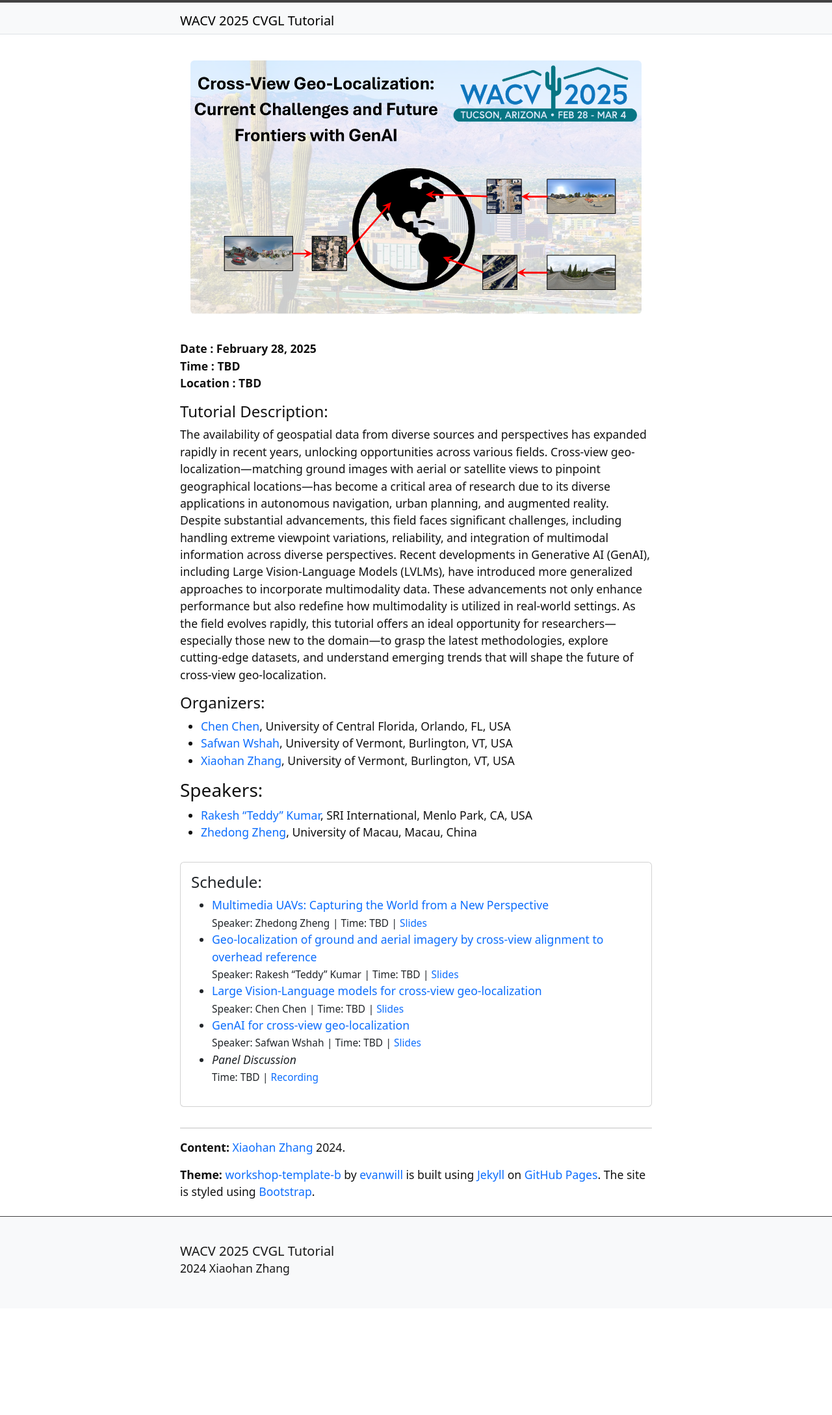
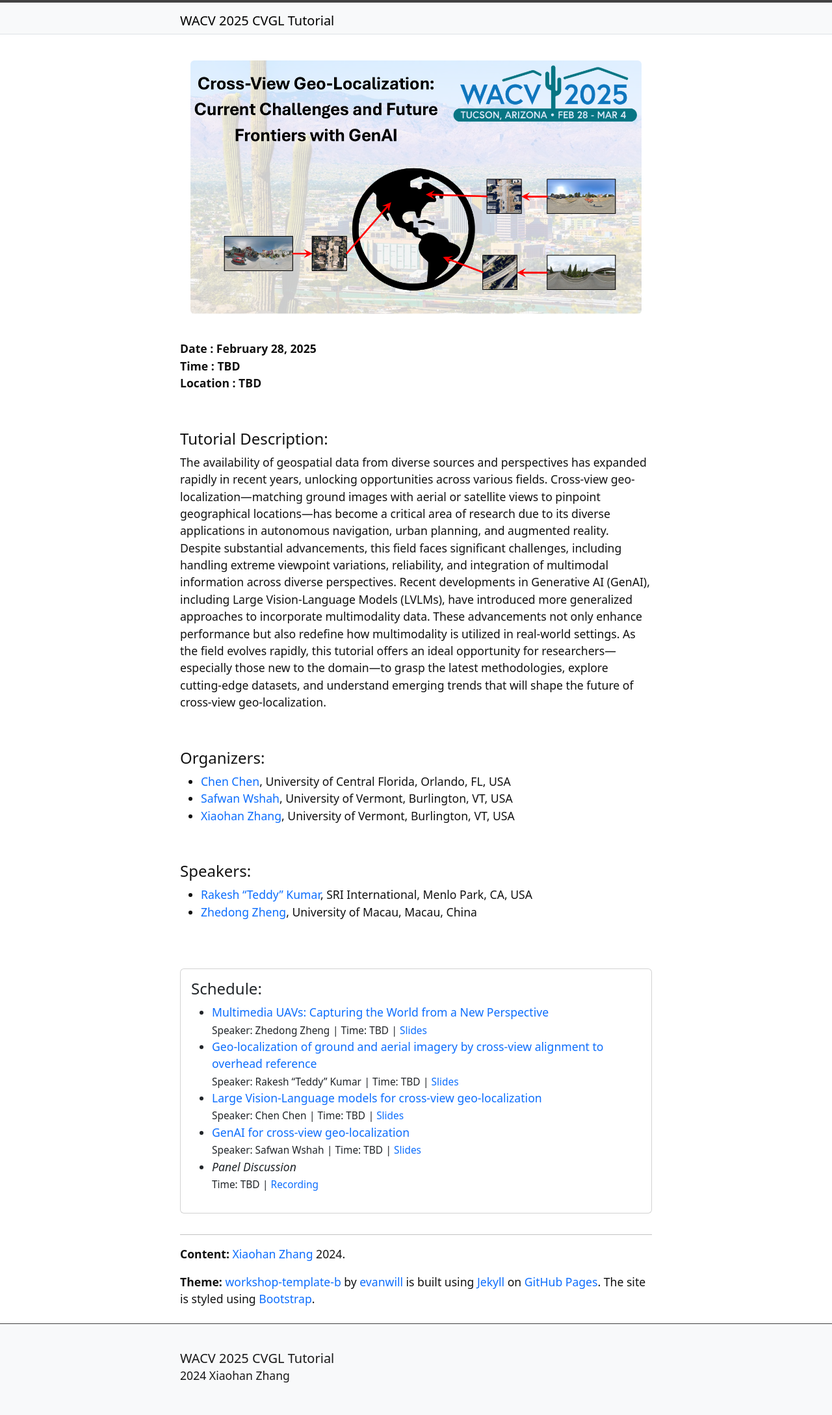
Before and after one commit to zxh009123/WACV25_CVGL_Tutorial, a Jekyll site: the page built from index.md, in a window 1280 px wide. Shown: the whole page at 65% size. Built offline with Jekyll 4.4.1, drawn with Linux system fonts in a browser that asks for light colours; before the commit the page ends 2013 px from its top, so only the background shows below that.

Commit message:
add space

```diff
--- a/index.md
+++ b/index.md
@@ -12,17 +12,26 @@ layout: page
 **Time : TBD** \
 **Location : TBD**
 
+<br>
+
+
 #### Tutorial Description:
 The availability of geospatial data from diverse sources and perspectives has expanded rapidly in recent years, unlocking opportunities across various fields. Cross-view geo-localization—matching ground images with aerial or satellite views to pinpoint geographical locations—has become a critical area of research due to its diverse applications in autonomous navigation, urban planning, and augmented reality. Despite substantial advancements, this field faces significant challenges, including handling extreme viewpoint variations, reliability, and integration of multimodal information across diverse perspectives. Recent developments in Generative AI (GenAI), including Large Vision-Language Models (LVLMs), have introduced more generalized approaches to incorporate multimodality data. These advancements not only enhance performance but also redefine how multimodality is utilized in real-world settings. As the field evolves rapidly, this tutorial offers an ideal opportunity for researchers—especially those new to the domain—to grasp the latest methodologies, explore cutting-edge datasets, and understand emerging trends that will shape the future of cross-view geo-localization.
+
+<br>
 
 #### Organizers:
 * [Chen Chen](https://www.crcv.ucf.edu/chenchen/), University of Central Florida, Orlando, FL, USA
 * [Safwan Wshah](https://www.wshahaigroup.com/), University of Vermont, Burlington, VT, USA
 * [Xiaohan Zhang](https://zxh009123.github.io/), University of Vermont, Burlington, VT, USA
 
-### Speakers:
+<br>
+
+#### Speakers:
 * [Rakesh “Teddy” Kumar](https://www.sri.com/people/rakesh-kumar/), SRI International, Menlo Park, CA, USA
 * [Zhedong Zheng](https://www.zdzheng.xyz/), University of Macau, Macau, China
+
+<br>
 
 
 {% include toc.html %}
```
